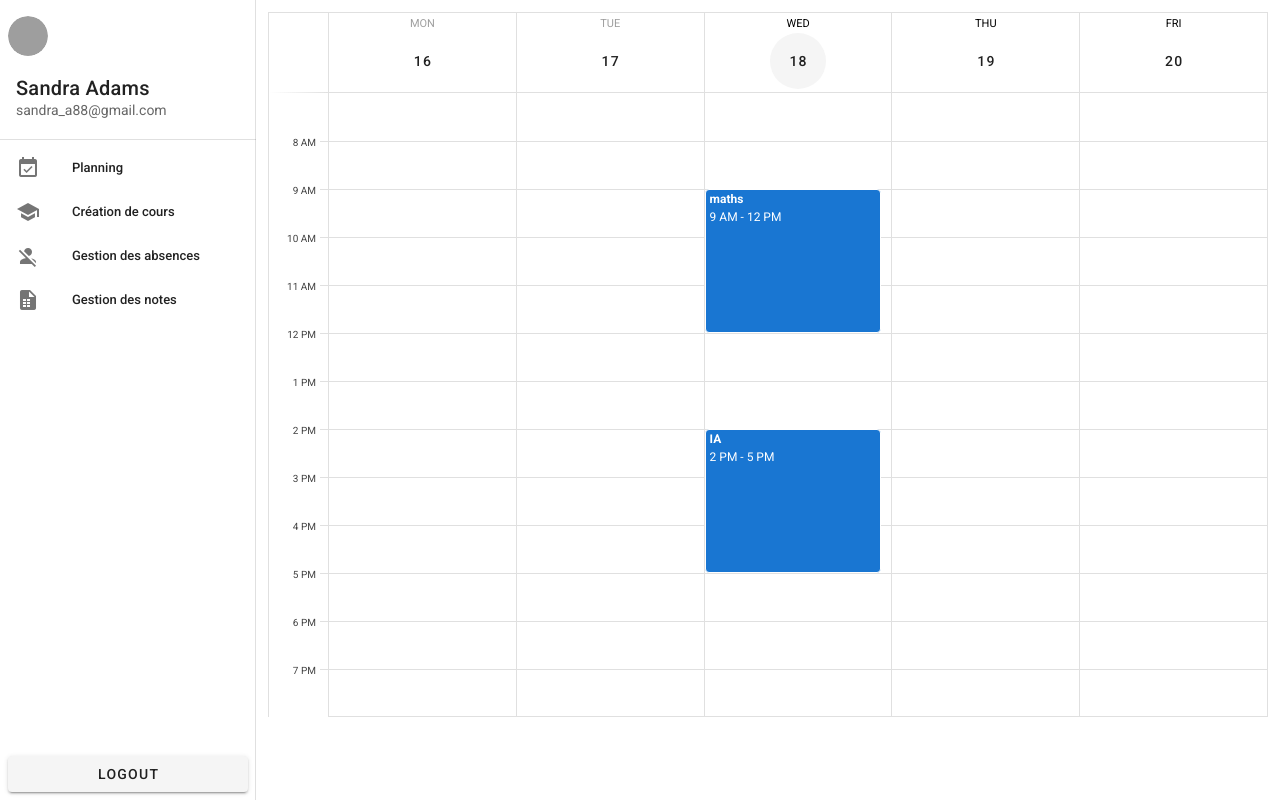
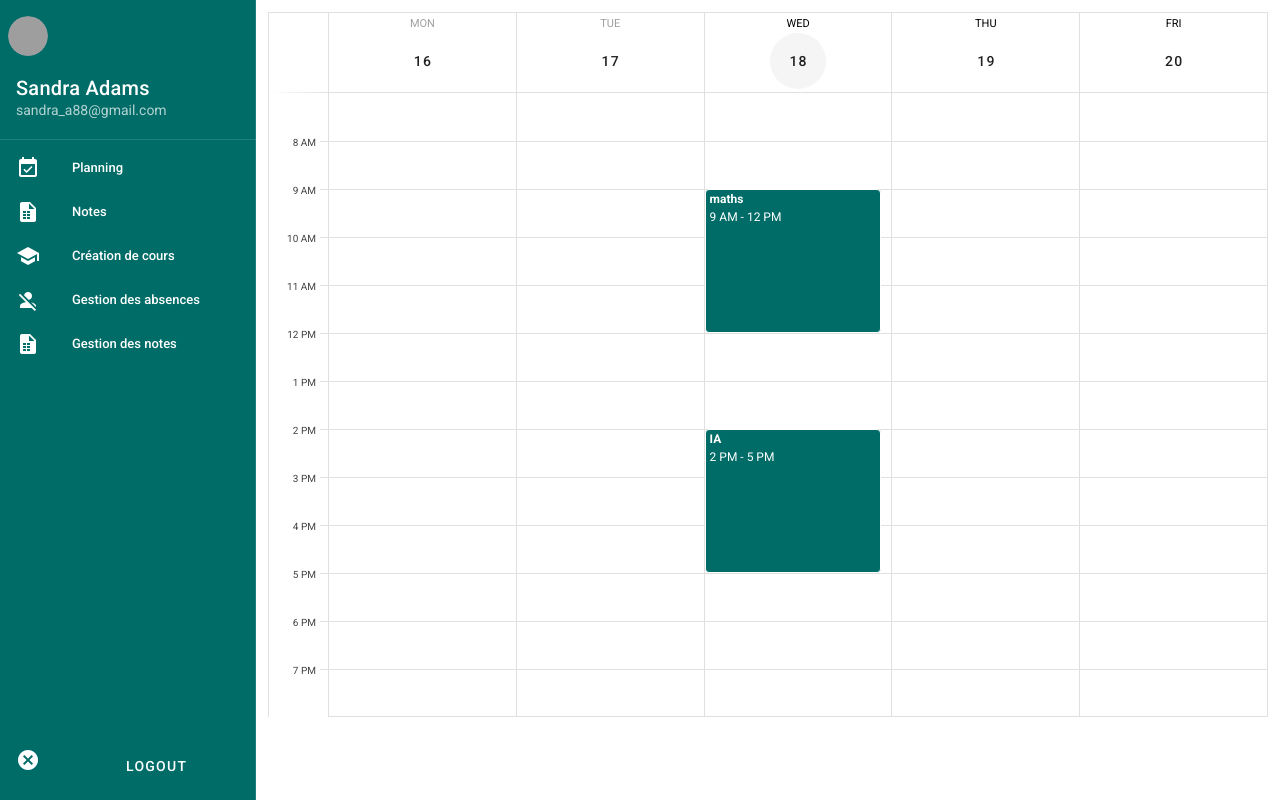
Before and after one commit to CorentinGrard/Gesco-frontend, a Vue app: page / in a window 1280 px wide. Built offline with nearby package versions, Linux system fonts and the light colour scheme; grey boxes are pictures that could not be loaded.

Commit message:
add color

```diff
--- a/src/App.vue
+++ b/src/App.vue
@@ -1,6 +1,6 @@
 <template>
   <v-app>
-    <v-navigation-drawer permanent expand-on-hover app>
+    <v-navigation-drawer permanent expand-on-hover app dark color="primary">
       <v-list>
         <v-list-item class="px-2">
           <v-list-item-avatar>
@@ -32,9 +32,17 @@
         </v-list-item>
       </v-list>
       <template v-slot:append>
-        <div class="pa-2">
-          <v-btn block> Logout </v-btn>
-        </div>
+        <v-list nav dense>
+          <v-list-item link>
+            <v-list-item-icon>
+              <v-icon>mdi-close-circle</v-icon>
+            </v-list-item-icon>
+
+            <v-list-item-content>
+              <v-btn text> Logout </v-btn>
+            </v-list-item-content>
+          </v-list-item>
+        </v-list>
       </template>
     </v-navigation-drawer>
     <v-main>
@@ -50,6 +58,7 @@ export default {
   data: () => ({
     items: [
       { title: "Planning", icon: "mdi-calendar-check" },
+      { title: "Notes", icon: "mdi-file-table" },
       { title: "Création de cours", icon: "mdi-school" },
       { title: "Gestion des absences", icon: "mdi-account-off" },
       { title: "Gestion des notes", icon: "mdi-file-table" },
--- a/src/plugins/vuetify.js
+++ b/src/plugins/vuetify.js
@@ -4,4 +4,11 @@ import Vuetify from 'vuetify/lib';
 Vue.use(Vuetify);
 
 export default new Vuetify({
+    theme: {
+        themes: {
+            light: {
+                primary: '#006c68'
+            }
+        }
+    }
 });
```
